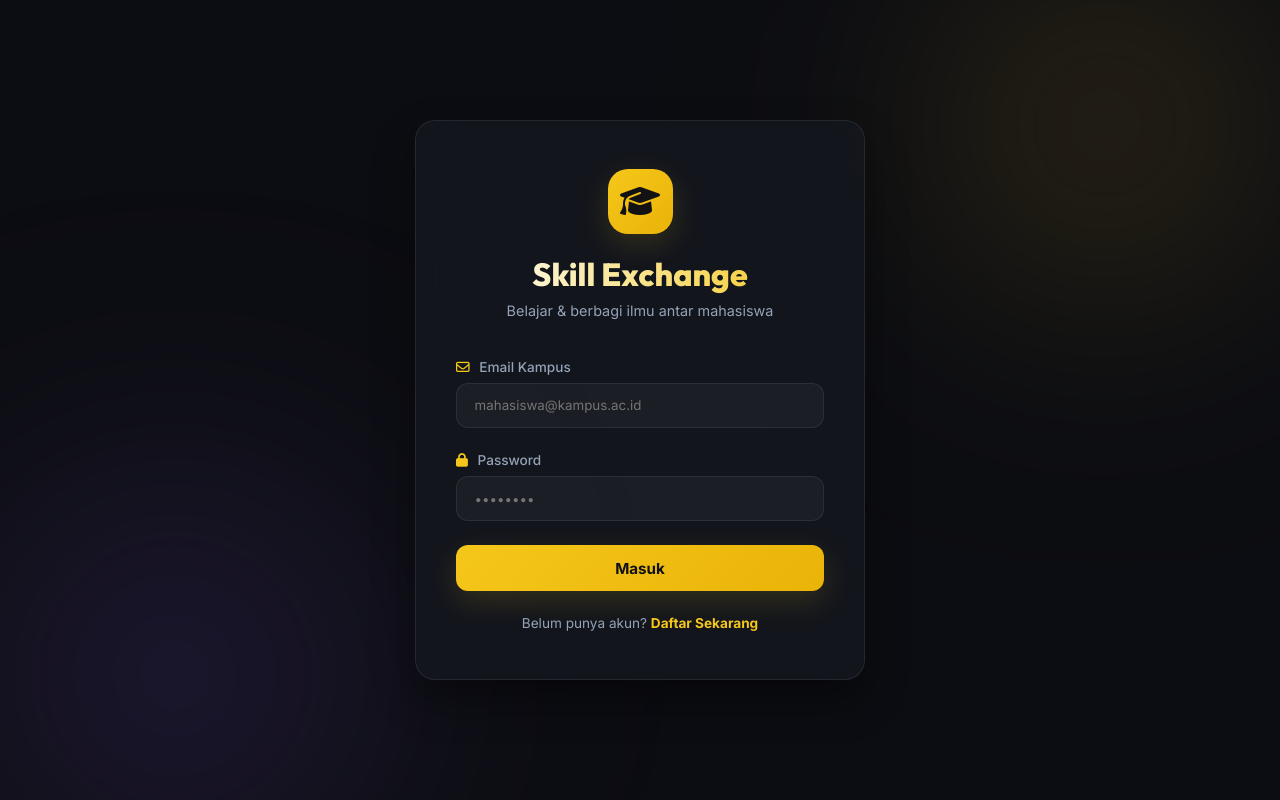
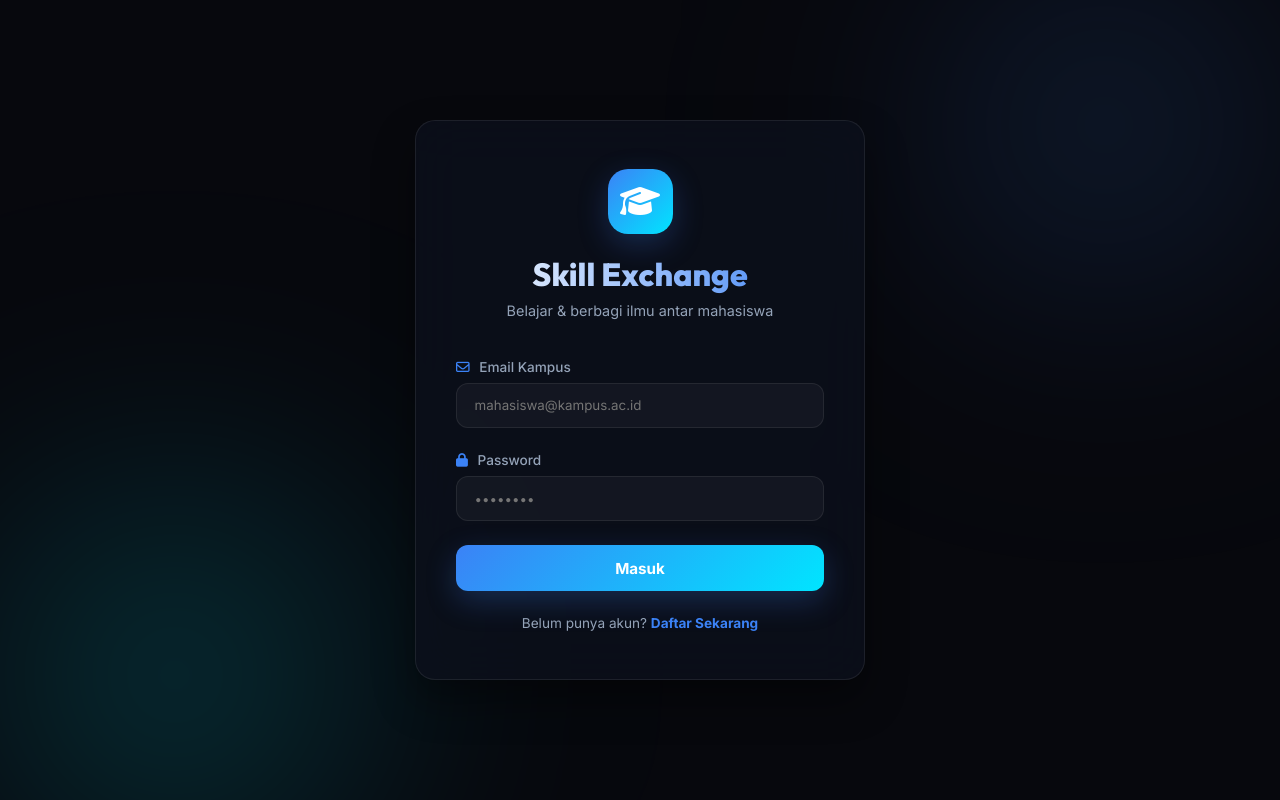
Before and after one commit to eminokizunajoy/test, a PHP site: page / in a window 1280 px wide. Run offline with PHP 8.4, Linux system fonts and the light colour scheme.

Commit message:
Deploy: update color theme to blue, black, and white

```diff
--- a/skill-exchange-market/style.css
+++ b/skill-exchange-market/style.css
@@ -1,15 +1,15 @@
-/* ================= DESIGN SYSTEM STYLING (BUMBLE THEME) ================= */
+/* ================= DESIGN SYSTEM STYLING (BLUE, BLACK, & WHITE THEME) ================= */
 :root {
-    --bg-main: #0c0d12;
-    --bg-card: rgba(22, 24, 33, 0.75);
+    --bg-main: #07080d; /* Pure Deep Black-Blue */
+    --bg-card: rgba(13, 17, 28, 0.75); /* Obsidian Black Card with subtle blue tint */
     --border-color: rgba(255, 255, 255, 0.08);
-    --text-primary: #f8fafc;
-    --text-secondary: #94a3b8;
-    --primary: #f5c71a; /* Bumble Yellow */
-    --primary-hover: #dfb310;
-    --primary-rgb: 245, 199, 26;
-    --secondary: #eab308;
-    --secondary-hover: #ca8a04;
+    --text-primary: #ffffff; /* Pure White */
+    --text-secondary: #94a3b8; /* Cool Grey-White */
+    --primary: #3b82f6; /* Electric Blue */
+    --primary-hover: #1d4ed8;
+    --primary-rgb: 59, 130, 246;
+    --secondary: #00e5ff; /* Cyan / Neon Blue */
+    --secondary-hover: #00b8d4;
     --success: #10b981;
     --success-bg: rgba(16, 185, 129, 0.15);
     --warning: #f59e0b;
@@ -19,7 +19,7 @@
     --radius-lg: 20px;
     --radius-md: 12px;
     --radius-sm: 8px;
-    --shadow-glow: 0 10px 30px rgba(245, 199, 26, 0.15);
+    --shadow-glow: 0 10px 30px rgba(59, 130, 246, 0.25);
     --font-heading: 'Outfit', 'Inter', sans-serif;
     --font-body: 'Inter', sans-serif;
     --transition: all 0.3s cubic-bezier(0.25, 0.8, 0.25, 1);
@@ -56,14 +56,14 @@ body {
     position: absolute;
     border-radius: 50%;
     filter: blur(120px);
-    opacity: 0.22;
+    opacity: 0.25;
     mix-blend-mode: screen;
 }
 
 .sphere-1 {
     width: 450px;
     height: 450px;
-    background: radial-gradient(circle, var(--primary) 0%, rgba(245, 199, 26, 0) 70%);
+    background: radial-gradient(circle, var(--primary) 0%, rgba(59, 130, 246, 0) 70%);
     top: -100px;
     right: -50px;
 }
@@ -71,7 +71,7 @@ body {
 .sphere-2 {
     width: 550px;
     height: 550px;
-    background: radial-gradient(circle, #8b5cf6 0%, rgba(139, 92, 246, 0) 70%);
+    background: radial-gradient(circle, var(--secondary) 0%, rgba(0, 229, 255, 0) 70%);
     bottom: -150px;
     left: -100px;
 }
@@ -117,7 +117,7 @@ body {
     background: linear-gradient(135deg, var(--primary), var(--secondary));
     border-radius: 20px;
     font-size: 2rem;
-    color: #121214;
+    color: white;
     margin-bottom: 1.25rem;
     box-shadow: var(--shadow-glow);
 }
@@ -199,14 +199,14 @@ body {
 
 .btn-primary {
     background: linear-gradient(135deg, var(--primary), var(--secondary));
-    color: #121214;
+    color: white;
     box-shadow: var(--shadow-glow);
 }
 
 .btn-primary:hover {
-    background: linear-gradient(135deg, #ffd738, #d9a300);
+    background: linear-gradient(135deg, var(--primary-hover), var(--secondary-hover));
     transform: translateY(-2px);
-    box-shadow: 0 0 35px rgba(245, 199, 26, 0.35);
+    box-shadow: 0 0 35px rgba(59, 130, 246, 0.4);
 }
 
 .btn-secondary {
```
Also changed, not shown: other parts of skill-exchange-market/style.css (+25 -25 lines).
